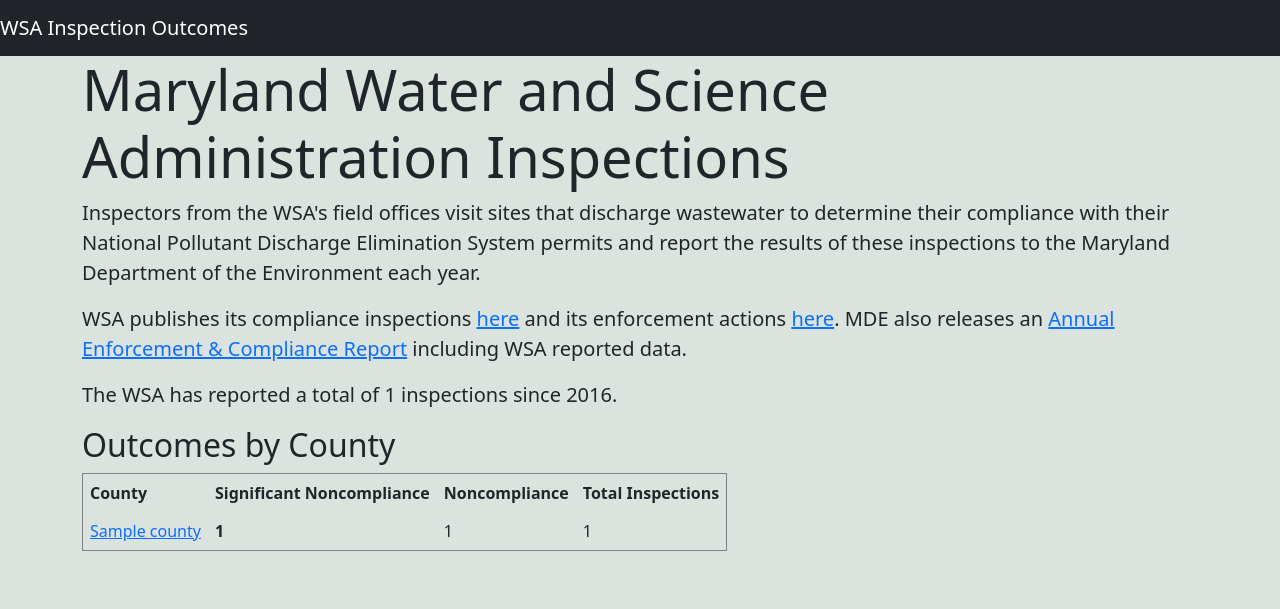
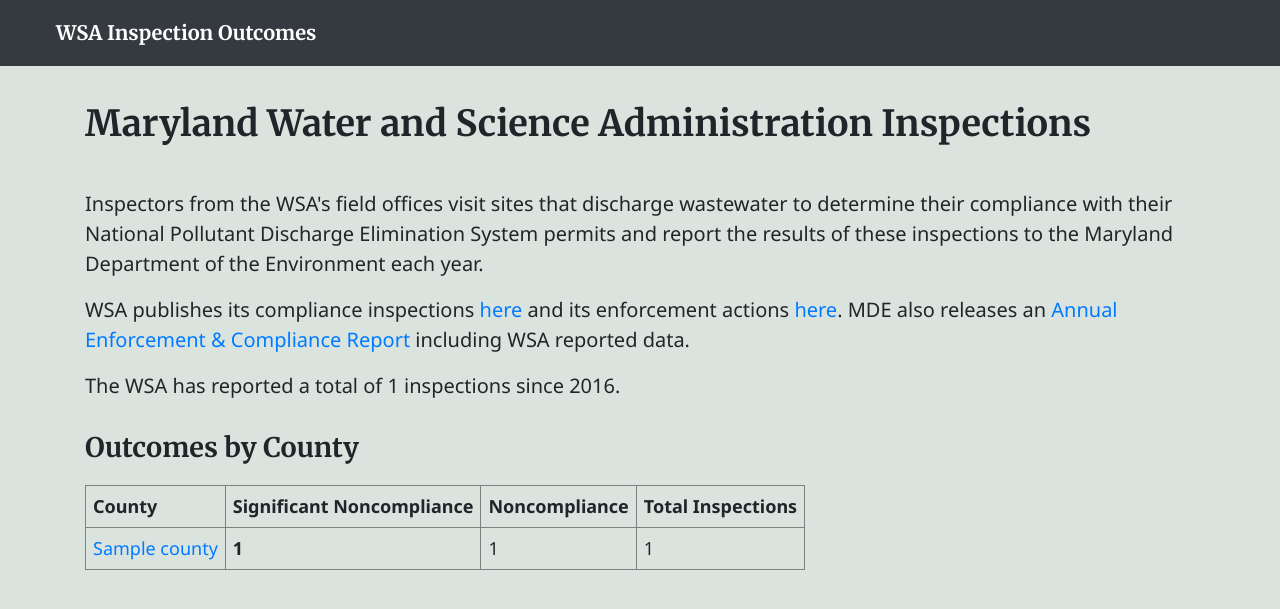
Before and after one commit to stephquinn/final-project-stephquinn, a Flask app: template templates/index.html in a window 1280 px wide. Shown: the top 609 px of the page. Run offline with Flask 3, Linux system fonts and the light colour scheme; the template is opened without the code that fills it: most values are stand-ins (such as "Sample title", 1, 10 or a date in 2020); some libraries are stand-ins or nearby versions.

Commit message:
index pg basic styling

```diff
--- a/static/app.css
+++ b/static/app.css
@@ -1,4 +1,26 @@
 body {
     background-color:#DBE3DF;
-    font-family: ;
+    font-family:'Noto Sans', sans-serif;
+    font-size:18px;
 }
+
+.navbar-brand {
+    padding: .5em 2em .5em 2em;
+    font-family:'Merriweather', serif;
+}
+
+h1 {
+    font-family: 'Merriweather', serif;
+    font-size:2em;
+    padding:1em 0em;
+}
+
+h2 {
+    font-family: 'Merriweather', serif;
+    font-size:1.5em;
+    padding:.5em 0em .5em 0em;
+}
+
+table {
+    padding:0em 0em 2em 0em;
+}
--- a/templates/index.html
+++ b/templates/index.html
@@ -8,10 +8,11 @@
     <link rel="preconnect" href="https://fonts.googleapis.com">
     <!--fonts-->
     <link rel="preconnect" href="https://fonts.gstatic.com" crossorigin>
-    <link href="https://fonts.googleapis.com/css2?family=Merriweather:wght@700&display=swap" rel="stylesheet">
+    <link href="https://fonts.googleapis.com/css2?family=Merriweather:wght@700&family=Noto+Sans:wght@400;700&display=swap"
+        rel="stylesheet">
     <!--css-->
-    <link href="https://cdn.jsdelivr.net/npm/bootstrap@5.3.0-alpha1/dist/css/bootstrap.min.css" rel="stylesheet"
-        integrity="sha384-GLhlTQ8iRABdZLl6O3oVMWSktQOp6b7In1Zl3/Jr59b6EGGoI1aFkw7cmDA6j6gD" crossorigin="anonymous">
+    <link rel="stylesheet" href="https://stackpath.bootstrapcdn.com/bootstrap/4.3.1/css/bootstrap.min.css"
+        crossorigin="anonymous">
     <link rel="stylesheet" href="{{ url_for('static', filename='app.css') }}" />
 </head>
 
@@ -19,9 +20,8 @@
     <nav class="navbar navbar-expand-lg navbar-dark bg-dark">
         <a class="navbar-brand" href="/">WSA Inspection Outcomes</a>
     </nav>
-    <div class="jumbotron">
     <div class="container">
-            <h1 class="display-4">Maryland Water and Science Administration Inspections</h1>
+        <h1>Maryland Water and Science Administration Inspections</h1>
         <p class="lead">Inspectors from the WSA's field offices visit sites that discharge wastewater to determine
             their compliance with their National Pollutant Discharge Elimination System permits and report the
             results of these inspections to the Maryland Department of the Environment each year.</p>
@@ -57,7 +57,6 @@
         </table>
 
     </div>
-    </div>
 </body>
 
 </html>
```
Lines whose indentation alone changed are shown as unchanged.
